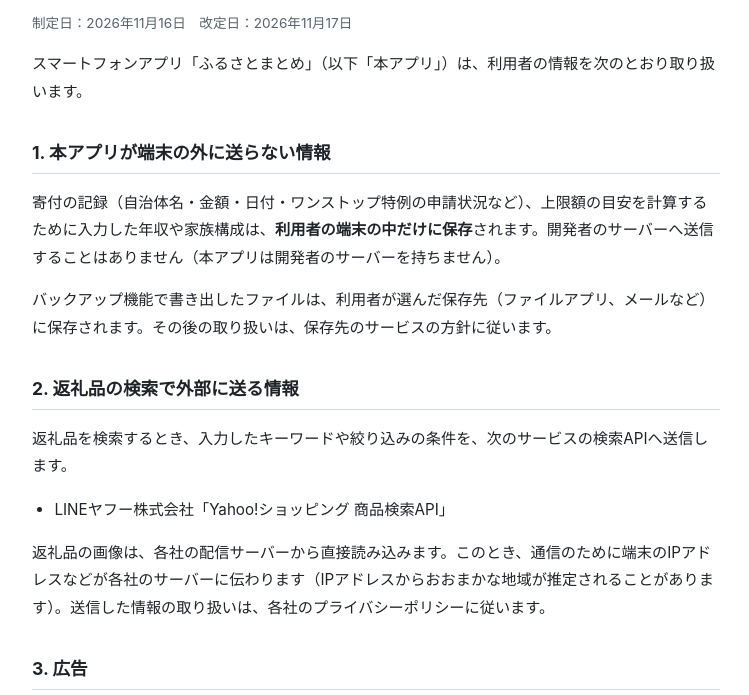
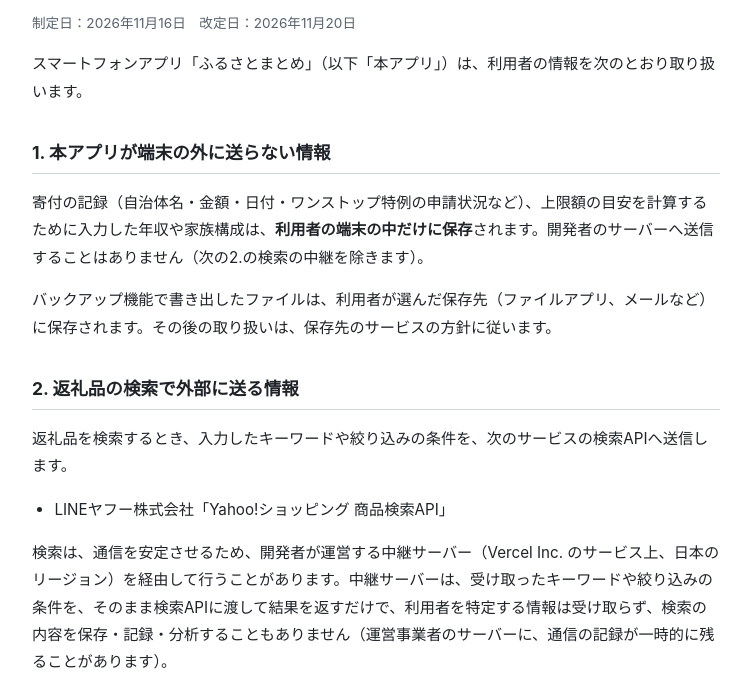
Before and after one commit to shouhei1986-source/furusato-matome, a plain HTML site: page index.html in a window 1280 px wide. Shown: the part 78-773 px from the top of the page, without its empty margins (264-1013 px from the left). Drawn offline with Linux system fonts and the light colour scheme.

Commit message:
Add files via upload

```diff
--- a/index.html
+++ b/index.html
@@ -27,12 +27,12 @@
 <body>
 <main>
   <h1>ふるさとまとめ プライバシーポリシー</h1>
-  <p class="meta">制定日：2026年11月16日　改定日：2026年11月17日</p>
+  <p class="meta">制定日：2026年11月16日　改定日：2026年11月20日</p>
 
   <p>スマートフォンアプリ「ふるさとまとめ」（以下「本アプリ」）は、利用者の情報を次のとおり取り扱います。</p>
 
   <h2>1. 本アプリが端末の外に送らない情報</h2>
-  <p>寄付の記録（自治体名・金額・日付・ワンストップ特例の申請状況など）、上限額の目安を計算するために入力した年収や家族構成は、<strong>利用者の端末の中だけに保存</strong>されます。開発者のサーバーへ送信することはありません（本アプリは開発者のサーバーを持ちません）。</p>
+  <p>寄付の記録（自治体名・金額・日付・ワンストップ特例の申請状況など）、上限額の目安を計算するために入力した年収や家族構成は、<strong>利用者の端末の中だけに保存</strong>されます。開発者のサーバーへ送信することはありません（次の2.の検索の中継を除きます）。</p>
   <p>バックアップ機能で書き出したファイルは、利用者が選んだ保存先（ファイルアプリ、メールなど）に保存されます。その後の取り扱いは、保存先のサービスの方針に従います。</p>
 
   <h2>2. 返礼品の検索で外部に送る情報</h2>
@@ -40,6 +40,7 @@
   <ul>
     <li>LINEヤフー株式会社「Yahoo!ショッピング 商品検索API」</li>
   </ul>
+  <p>検索は、通信を安定させるため、開発者が運営する中継サーバー（Vercel Inc. のサービス上、日本のリージョン）を経由して行うことがあります。中継サーバーは、受け取ったキーワードや絞り込みの条件を、そのまま検索APIに渡して結果を返すだけで、利用者を特定する情報は受け取らず、検索の内容を保存・記録・分析することもありません（運営事業者のサーバーに、通信の記録が一時的に残ることがあります）。</p>
   <p>返礼品の画像は、各社の配信サーバーから直接読み込みます。このとき、通信のために端末のIPアドレスなどが各社のサーバーに伝わります（IPアドレスからおおまかな地域が推定されることがあります）。送信した情報の取り扱いは、各社のプライバシーポリシーに従います。</p>
 
   <h2>3. 広告</h2>
```
